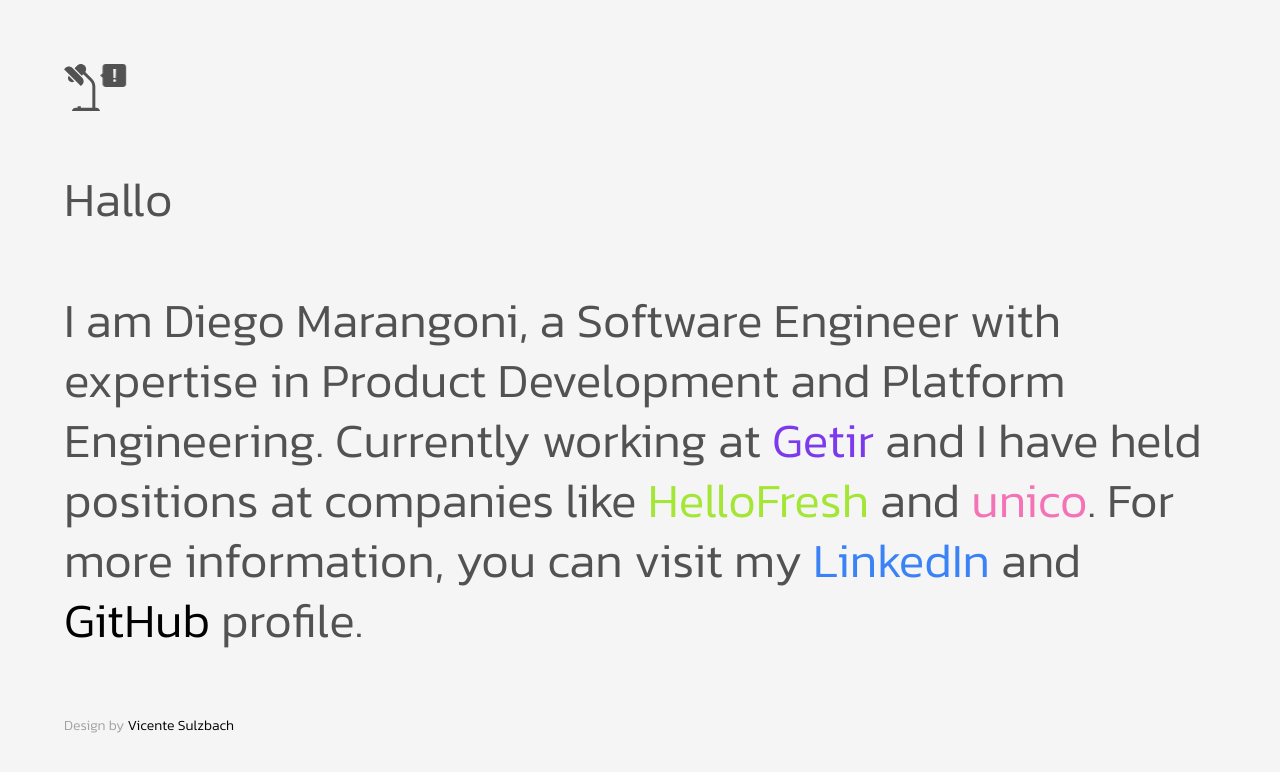
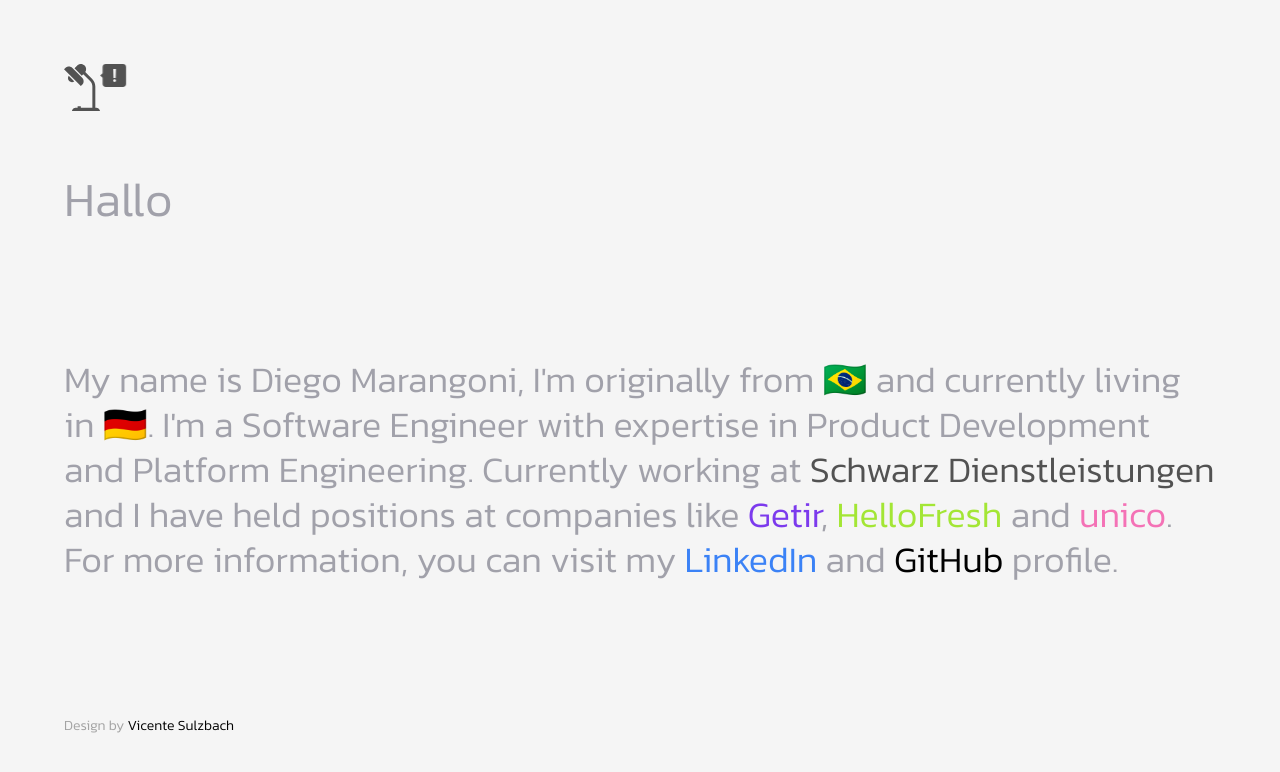
Before and after one commit to diegomarangoni/diegomarangoni.github.io, a website: page index.html in a window 1280 px wide. Drawn offline with nearby package versions, Linux system fonts and the light colour scheme.

Commit message:
add new employer

```diff
--- a/index.html
+++ b/index.html
@@ -49,7 +49,7 @@
 </head>
 
 <body
-  class="bg-neutral-100 text-neutral-600 dark:bg-neutral-800 dark:text-neutral-300 flex flex-col h-screen p-7 sm:p-16 2xl:p-20">
+  class="bg-neutral-100 text-zinc-400 dark:bg-neutral-800 dark:text-neutral-300 flex flex-col h-screen p-7 sm:p-16 2xl:p-20">
   <header class="flex-0 space-y-10 sm:space-y-16 2xl:space-y-20">
     <button class="flex" onclick="toggleColorSchema()">
       <svg class="fill-neutral-600 dark:fill-neutral-100" width="36" height="47" viewBox="0 0 36 47"
@@ -69,14 +69,14 @@
     <h1 class="flex text-2xl sm:text-5xl 2xl:text-6xl">Hello!</h1>
   </header>
   <main class="flex-grow flex-1 flex justify-center items-center">
-    <p class="text-2xl leading-relaxed sm:text-5xl sm:leading-tight 2xl:text-6xl 2xl:leading-tight">I am Diego
-      Marangoni, a Software
+    <p class="text-2xl leading-relaxed sm:text-4xl sm:leading-tight 2xl:text-5xl 2xl:leading-tight">My name is Diego
+      Marangoni, I'm originally from <span role="img" aria-label="Brazil" title="Brazil">🇧🇷</span> and currently living in <span role="img" aria-label="Germany" title="Germany">🇩🇪</span>. I'm a Software
       Engineer with expertise in Product
       Development
       and Platform Engineering.
-      Currently working at <a class="text-violet-600" href="https://www.linkedin.com/company/getir/">Getir</a> and I
+      Currently working at <a class="text-neutral-600" href="https://www.linkedin.com/company/schwarzdienstleistungen/">Schwarz Dienstleistungen</a> and I
       have held
-      positions at companies like <a class="text-lime-400"
+      positions at companies like <a class="text-violet-600" href="https://www.linkedin.com/company/getir/">Getir</a>, <a class="text-lime-400"
         href="https://www.linkedin.com/company/hellofresh/">HelloFresh</a> and <a class="text-pink-400"
         href="https://www.linkedin.com/company/unicoidtech/">unico</a>.
       For more information, you can visit my <a class="text-blue-500"
```
Also changed, not shown: package.json (+6 -2 lines), style.css, 1 other file.
